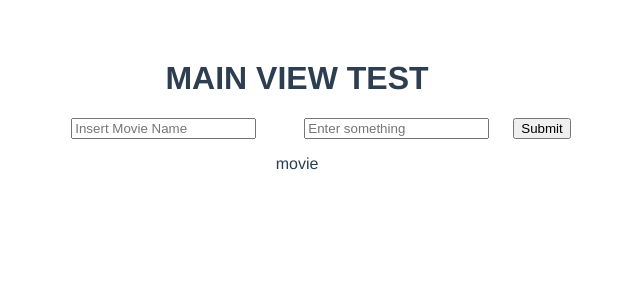
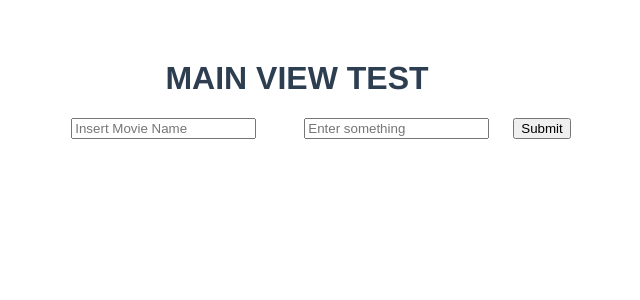
Before and after one commit to afoshiok/Ind-Coding-Projects, a Vue app in the folder JS/movieapp/: page / in a window 1280 px wide. Shown: the top 300 px of the page, without its empty margins (343-983 px from the left). Built offline with nearby package versions, Linux system fonts and the light colour scheme; no server answers.

Commit message:
Update test.vue

```diff
--- a/JS/movieapp/src/components/test.vue
+++ b/JS/movieapp/src/components/test.vue
@@ -7,8 +7,9 @@
         <input id="Input2" type="text"
         placeholder="Enter something"/>
         <button
-        @click= "getmovie">Submit</button>
-        <p>{{name}}</p>
+        v-on:click= "getmovie()">Submit</button>
+        <div id="card">
+        </div>
     </section>
 </template>
 
@@ -18,21 +19,25 @@ export default {
     props: [],
     data(){
         return{
-            name: "movie"
+            name: 'none'
         }
     },
     methods : {
-        getmovie : getmovie()
+        async getmovie(){
+            const response = await fetch('https://ghibliapi.herokuapp.com/films')
+            const results = await response.json()
+            console.log(results)
+
+            results.forEach(movie => {
+                console.log(movie.title)
+                const card = document.createElement('div')
+                card.setAttribute('id','card')
+                const h1 = document.createElement('h1')
+                h1.textContent = movie.title
+                card.appendChild(h1)
+            })
+        }
     },
 }
-getmovie()//I think I got this to work but the library im in is blocking the API call.
-async function getmovie(){
-    const response = await fetch('https://ghibliapi.herokuapp.com/films')
-    const data = await response.json()
-    const obj = JSON.parse(this.data)
-    obj.forEach(movie=> {
-        console.log(movie.title)
-    });
-    console.log(data)
-    }
+
 </script>
```
